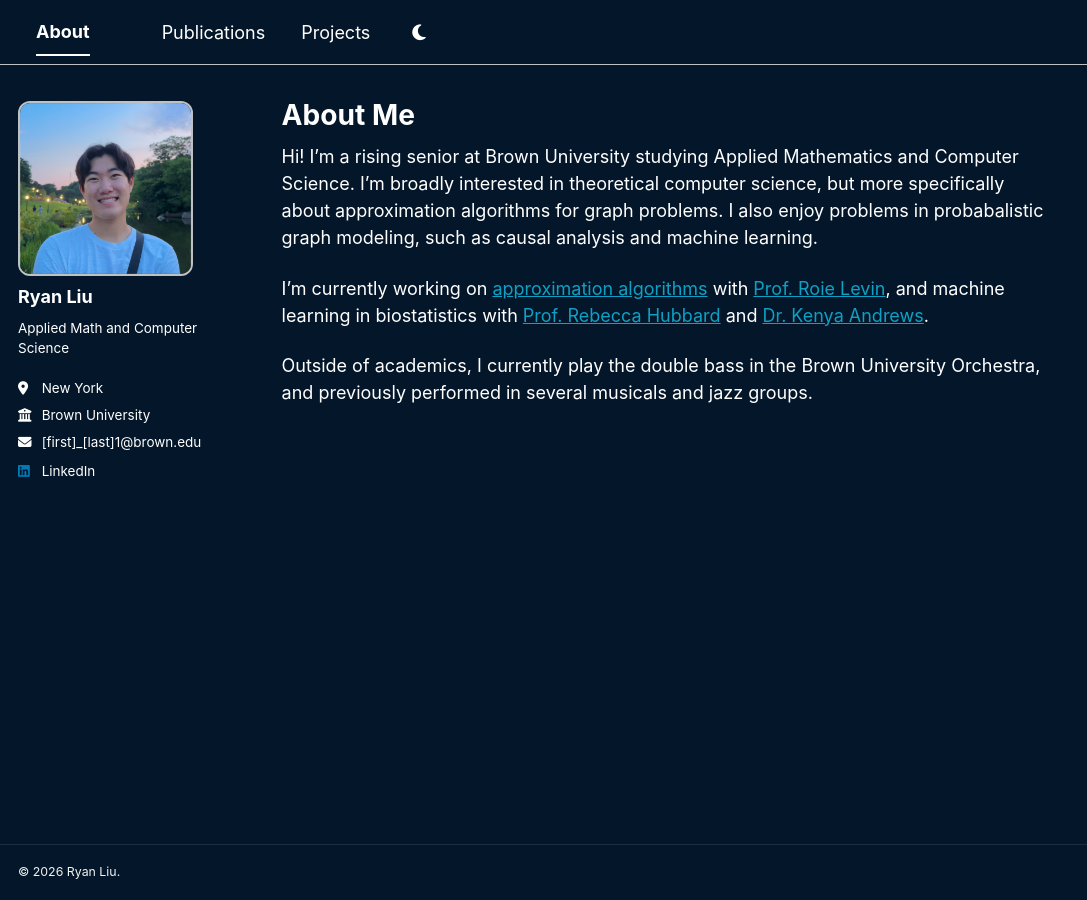
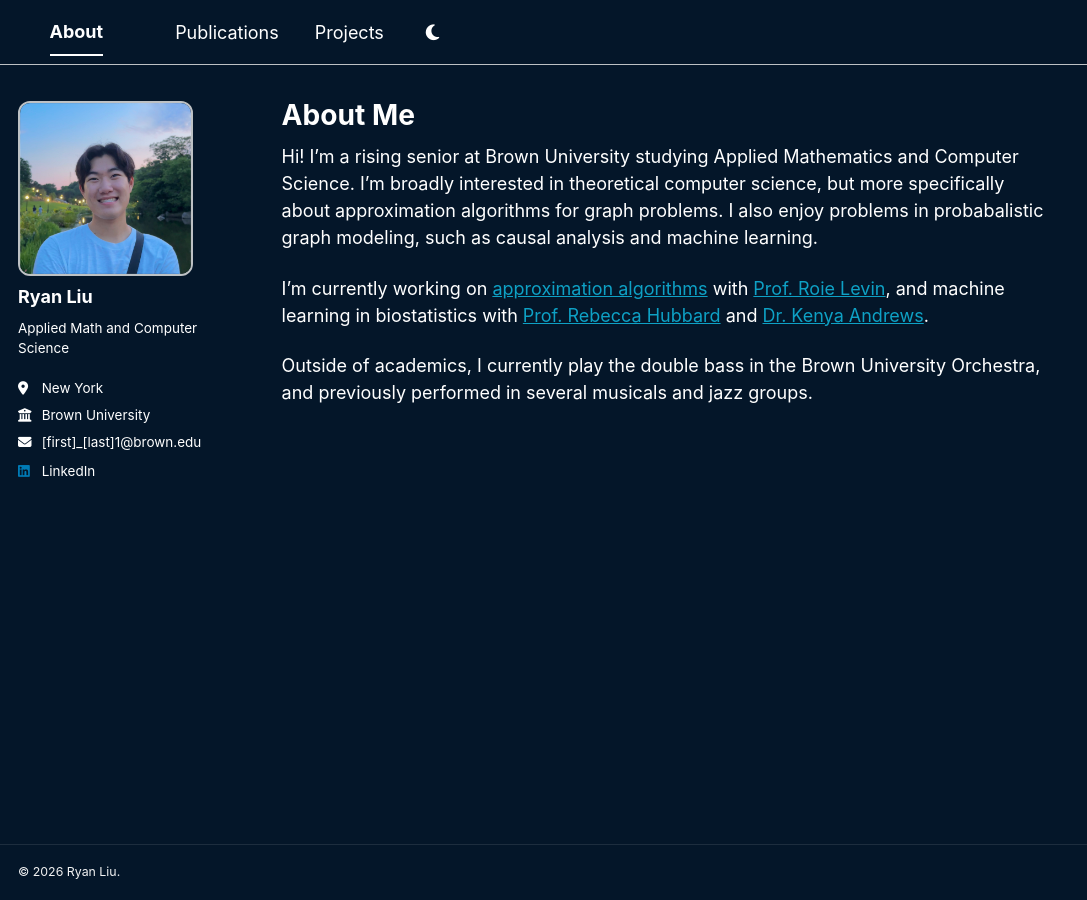
Before and after one commit to ryan-liu0/ryan-liu0.github.io, a Jekyll site: the page built from _pages/about.md, in a window 1280 px wide and 900 px high. Shown: the whole window, without its empty margins (0-1087 px from the left). Built offline with Jekyll 4.4.1, drawn with Linux system fonts in a browser that asks for light colours; a style sheet for code colours, icons or effects is not loaded.

Commit message:
fixing navbar

```diff
--- a/_sass/layout/_masthead.scss
+++ b/_sass/layout/_masthead.scss
@@ -10,9 +10,9 @@
   width: 100%;
 
   -webkit-animation: intro 0.3s both;
-          animation: intro 0.3s both;
+  animation: intro 0.3s both;
   -webkit-animation-delay: 0.15s;
-          animation-delay: 0.15s;
+  animation-delay: 0.15s;
   z-index: 20;
 
   &::after {
@@ -27,7 +27,7 @@
   &__inner-wrap {
     @include container;
     @include clearfix;
-    padding: 0.5em 1em;
+    padding: 0.5em 1.25em;
     font-family: $sans-serif-narrow;
 
     @include breakpoint($x-large) {
@@ -70,8 +70,10 @@
   color: var(--global-text-color);
   font-weight: 700;
   border-bottom: 2px solid var(--global-text-color);
-  pointer-events: none; /* Move this here */
-  cursor: default; /* Move this here too */
+  pointer-events: none;
+  /* Move this here */
+  cursor: default;
+  /* Move this here too */
 }
 
 .masthead__menu-item.selected a:hover {
--- a/_sass/layout/_navigation.scss
+++ b/_sass/layout/_navigation.scss
@@ -204,8 +204,8 @@
 
   .visible-links {
     display: table;
-    margin-left: 0;
-    padding-left: 0;
+    margin-left: 0.25rem;
+    padding-left: 0.25rem;
 
     li {
       display: table-cell;
```
